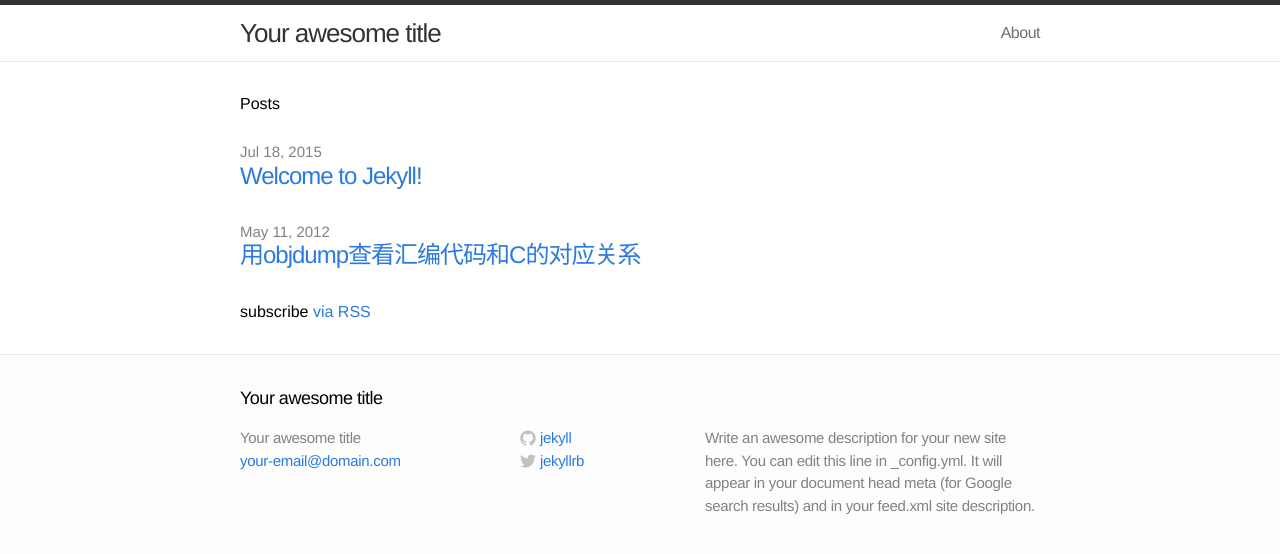
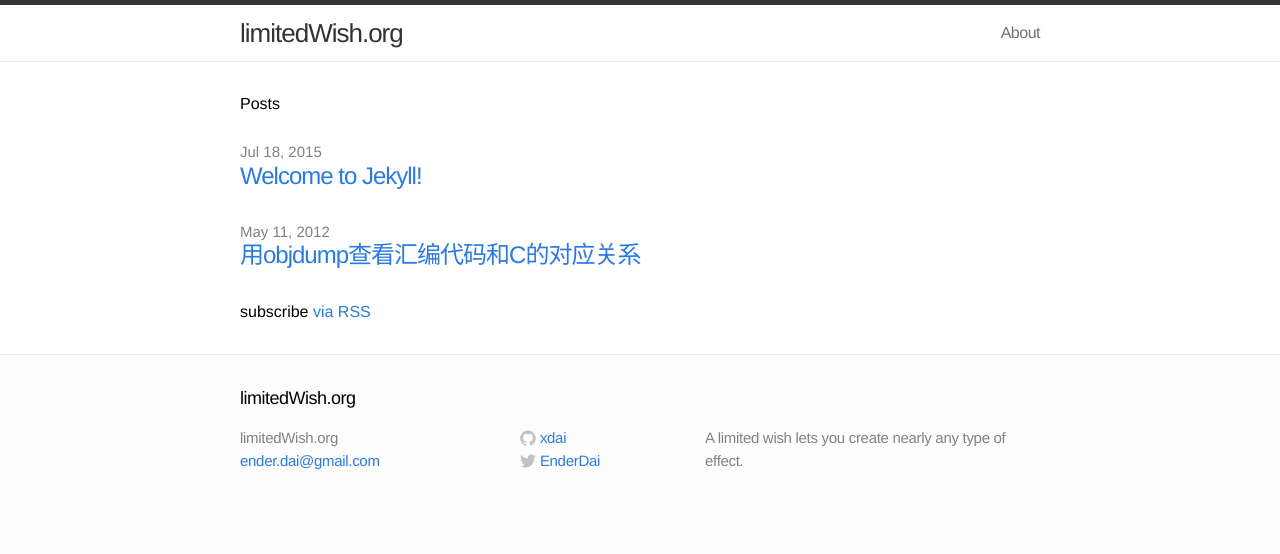
Before and after one commit to xdai/xdai.github.io, a Jekyll site: the page built from index.html, in a window 1280 px wide. Shown: the top 554 px of the page. Built offline with Jekyll 4.4.1, drawn with Linux system fonts in a browser that asks for light colours.

Commit message:
update _config.yml

```diff
--- a/_config.yml
+++ b/_config.yml
@@ -1,11 +1,11 @@
 # Site settings
-title: Your awesome title
-email: your-email@domain.com
-description: "Write an awesome description for your new site here. You can edit this line in _config.yml. It will appear in your document head meta (for Google search results) and in your feed.xml site description."
+title: limitedWish.org
+email: ender.dai@gmail.com
+description: "A limited wish lets you create nearly any type of effect."
 baseurl: ""
-url: "http://yourdomain.com"
-twitter_username: jekyllrb
-github_username:  jekyll
+url: "http://git.limitedwish.org"
+twitter_username: EnderDai
+github_username:  xdai
 
 # Build settings
 markdown: kramdown
```
